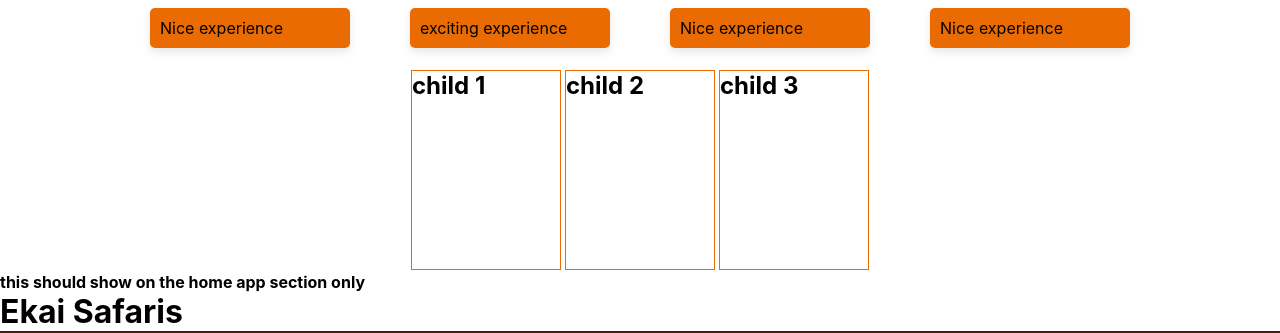
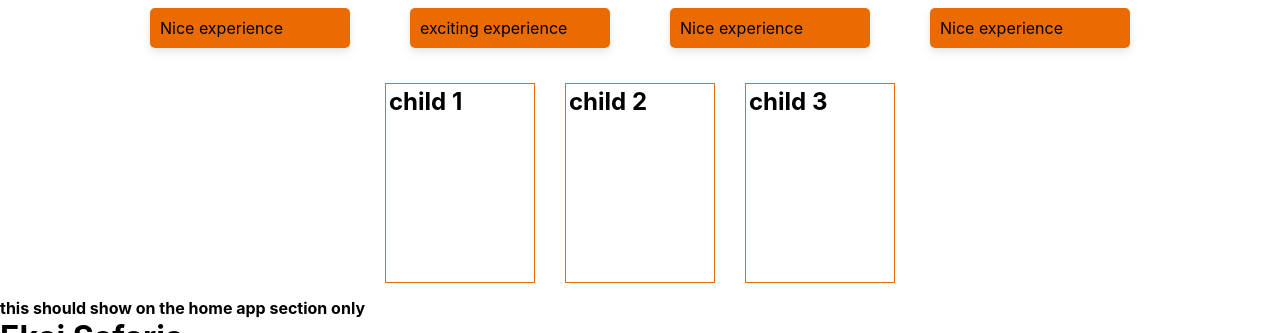
Before and after one commit to Kris-Ekiteles/ekai_empiror, a React (Create React App) app: page /about in a window 1280 px wide. Shown: the part 545-878 px from the top of the page. Built offline with nearby package versions, Linux system fonts and the light colour scheme.

Commit message:
no major changes styled

```diff
--- a/src/components/About.css
+++ b/src/components/About.css
@@ -132,7 +132,8 @@ align-items: center;
   height: 200px;
   width: 150px;
   border: 1px solid #eb6b03;
-  margin: 2px;
+  margin: 15px;
+  padding: 3px;
 }
 
 
```
